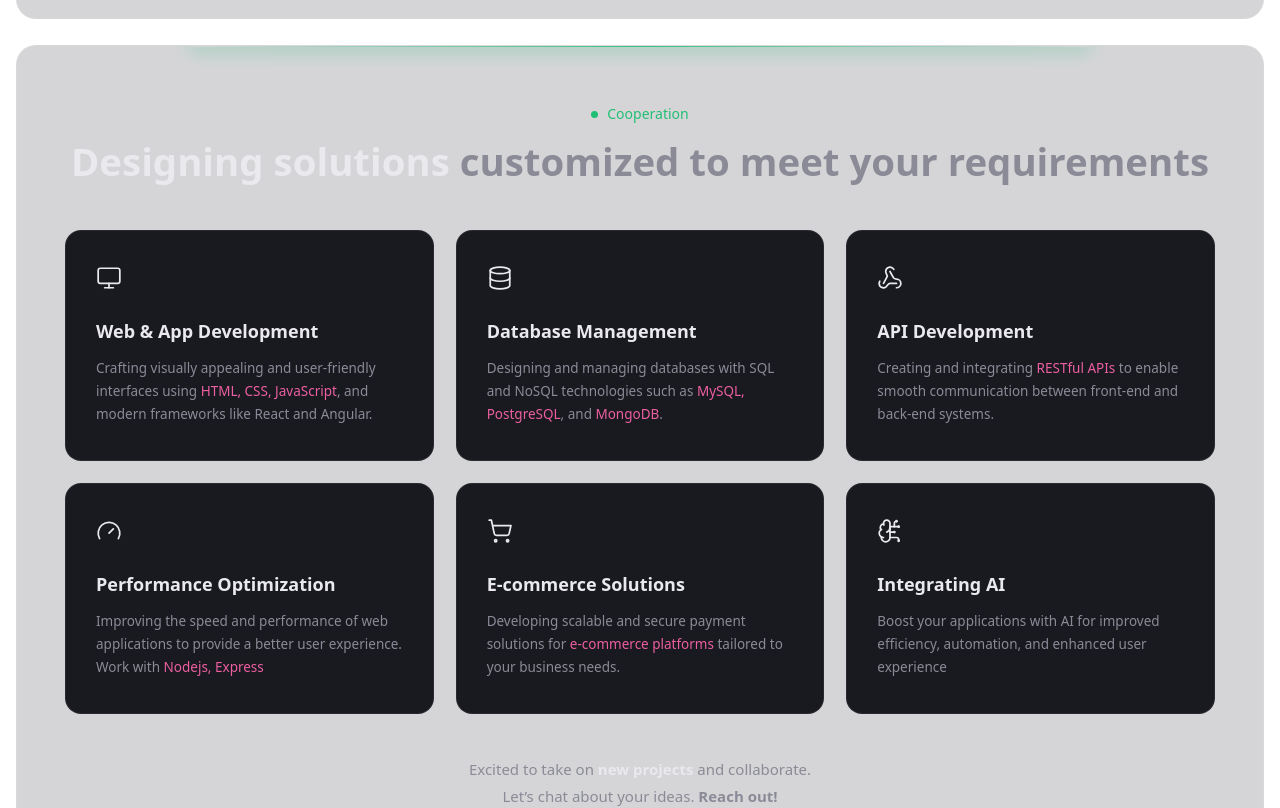
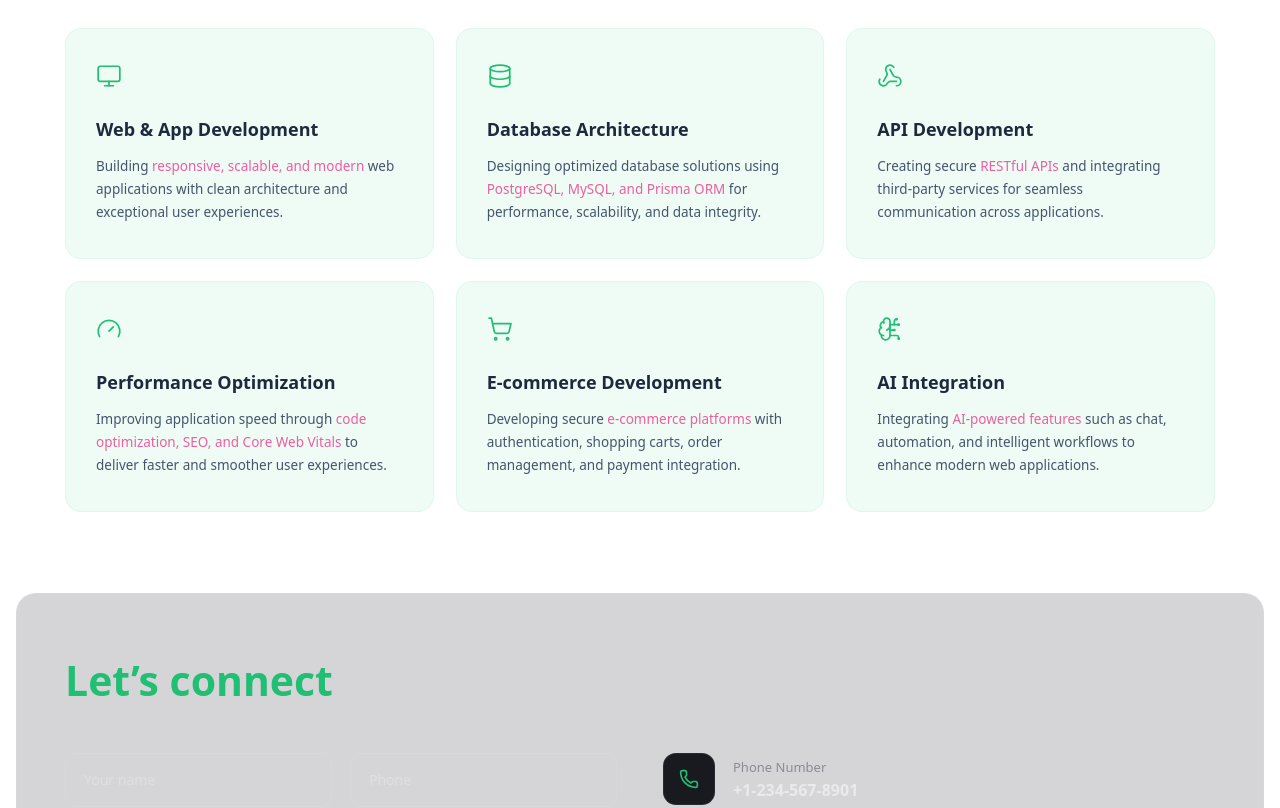
Before and after one commit to coderamit01/portfolio, a Next.js app: page / in a window 1280 px wide. Shown: the part 852-1660 px from the top of the page. Built offline with nearby package versions, Linux system fonts and the light colour scheme; a web font is replaced by a local one.

Commit message:
update service section design

```diff
--- a/src/app/page.tsx
+++ b/src/app/page.tsx
@@ -2,7 +2,6 @@ import { Navbar } from "@/src/components/Navbar";
 import { Footer } from "@/src/components/Footer";
 import { ScrollToTop } from "@/src/components/ScrollToTop";
 import { Hero } from "@/src/components/home/Hero";
-import { Stats } from "@/src/components/home/Stats";
 import { Cooperation } from "@/src/components/home/Cooperation";
 import { GitJournal } from "@/src/components/home/GitJournal";
 import { Services } from "@/src/components/home/Services";
@@ -23,18 +22,13 @@ export default function Home() {
         <div className="min-h-screen fixed inset-0 screen-bg"></div>
         <div className="relative z-20 flex flex-col gap-6.5 ">
           <Hero />
-          <Stats />
-          {/* <div className="grid grid-cols-1 gap-6.5 lg:grid-cols-2">
-            <Cooperation />
-            <GitJournal />
-          </div> */}
           <Services />
           {/* <Experience /> */}
           {/* <Education /> */}
           {/* <Projects /> */}
           {/* <Skills /> */}
-         <Testimonials />
-          <Pricing />
+         {/* <Testimonials /> */}
+          {/* <Pricing /> */}
           {/* <Blog /> */}
           <Contact />
         </div>
--- a/src/components/home/Services.tsx
+++ b/src/components/home/Services.tsx
@@ -3,7 +3,6 @@
 import { motion } from "framer-motion";
 import { SERVICES } from "@/src/lib/data";
 import { Eyebrow } from "@/src/components/ui/Eyebrow";
-import { GlowEdge } from "@/src/components/ui/GlowEdge";
 import { RichTextRenderer } from "@/src/components/ui/RichTextRenderer";
 import { staggerContainer, fadeUp, viewportOnce } from "@/src/lib/animations";
 
@@ -11,17 +10,14 @@ export function Services() {
   return (
     <section
       id="services"
-      className="relative scroll-mt-[94px] overflow-hidden rounded-[20px] border border-border bg-card p-[54px_48px]"
+      className="relative scroll-mt-23.5 overflow-hidden rounded-[20px] border border-border p-[54px_48px]"
     >
-      <GlowEdge />
-      <div className="mb-[46px] text-center">
-        <Eyebrow className="mb-[14px]">Cooperation</Eyebrow>
-        <h2 className="text-[clamp(26px,3vw,40px)] font-extrabold leading-[1.2]">
-          Designing <span className="text-text">solutions</span>{" "}
-          <span className="text-muted">
-            customized to meet your requirements
-          </span>
+      <div className="mb-11.5 text-center">
+        <Eyebrow className="text-lg mb-3.5">Services</Eyebrow>
+        <h2 className="text-slate-900 text-[clamp(26px,3vw,40px)] font-extrabold leading-[1.2]">Solutions That
+          <span className="text-accent"> Work</span>{" "} for You
         </h2>
+        <p className="text-slate-800">Custom-tailored solutions designed to meet your specific requirements and business objectives. </p>
       </div>
 
       <motion.div
@@ -29,36 +25,25 @@ export function Services() {
         initial="hidden"
         whileInView="visible"
         viewport={viewportOnce}
-        className="grid grid-cols-1 gap-[22px] sm:grid-cols-2 lg:grid-cols-3"
+        className="grid grid-cols-1 gap-5.5 sm:grid-cols-2 lg:grid-cols-3"
       >
         {SERVICES.map(({ icon: Icon, title, description }) => (
           <motion.div
             key={title}
             variants={fadeUp}
             whileHover={{ y: -6 }}
-            className="rounded-2xl border border-border bg-inner p-[34px_30px] transition-colors duration-300 hover:border-[rgba(141,209,79,0.4)]"
+            className="rounded-2xl border border-[#21bf7312] p-[34px_30px] bg-[#21bf7312] transition-colors duration-300 hover:border-[#21bf73]"
           >
-            <div className="mb-[26px] text-text">
-              <Icon size={26} strokeWidth={1.6} />
+            <div className="mb-6.5 text-text">
+              <Icon className="text-accent" size={26} strokeWidth={1.6} />
             </div>
-            <h3 className="mb-3 text-lg font-bold">{title}</h3>
-            <p className="text-[13.5px] leading-[1.7] text-muted">
+            <h3 className="mb-3 text-slate-800 text-lg font-bold">{title}</h3>
+            <p className="text-[13.5px] leading-[1.7] text-slate-600">
               <RichTextRenderer value={description} />
             </p>
           </motion.div>
         ))}
       </motion.div>
-
-      <p className="mt-[42px] text-center text-[15px] leading-[1.8] text-muted">
-        Excited to take on{" "}
-        <span className="font-bold text-text">new projects</span> and
-        collaborate.
-        <br />
-        Let&rsquo;s chat about your ideas.{" "}
-        <a href="#contact" className="font-semibold text-accent">
-          Reach out!
-        </a>
-      </p>
     </section>
   );
 }
--- a/src/lib/data.ts
+++ b/src/lib/data.ts
@@ -89,53 +89,54 @@ export const SERVICES: Service[] = [
     icon: Monitor,
     title: "Web & App Development",
     description: [
-      { text: "Crafting visually appealing and user-friendly interfaces using " },
-      { text: "HTML, CSS, JavaScript", em: true },
-      { text: ", and modern frameworks like React and Angular." },
+      { text: "Building " },
+      { text: "responsive, scalable, and modern", em: true },
+      { text: " web applications with clean architecture and exceptional user experiences." },
     ],
   },
   {
     icon: Database,
-    title: "Database Management",
+    title: "Database Architecture",
     description: [
-      { text: "Designing and managing databases with SQL and NoSQL technologies such as " },
-      { text: "MySQL, PostgreSQL", em: true },
-      { text: ", and " },
-      { text: "MongoDB", em: true },
-      { text: "." },
+      { text: "Designing optimized database solutions using " },
+      { text: "PostgreSQL, MySQL, and Prisma ORM", em: true },
+      { text: " for performance, scalability, and data integrity." },
     ],
   },
   {
     icon: Webhook,
     title: "API Development",
     description: [
-      { text: "Creating and integrating " },
+      { text: "Creating secure " },
       { text: "RESTful APIs", em: true },
-      { text: " to enable smooth communication between front-end and back-end systems." },
+      { text: " and integrating third-party services for seamless communication across applications." },
     ],
   },
   {
     icon: Gauge,
     title: "Performance Optimization",
     description: [
-      { text: "Improving the speed and performance of web applications to provide a better user experience. Work with " },
-      { text: "Nodejs, Express", em: true },
+      { text: "Improving application speed through " },
+      { text: "code optimization, SEO, and Core Web Vitals", em: true },
+      { text: " to deliver faster and smoother user experiences." },
     ],
   },
   {
     icon: ShoppingCart,
-    title: "E-commerce Solutions",
+    title: "E-commerce Development",
     description: [
-      { text: "Developing scalable and secure payment solutions for " },
+      { text: "Developing secure " },
       { text: "e-commerce platforms", em: true },
-      { text: " tailored to your business needs." },
+      { text: " with authentication, shopping carts, order management, and payment integration." },
     ],
   },
   {
     icon: BrainCircuit,
-    title: "Integrating AI",
+    title: "AI Integration",
     description: [
-      { text: "Boost your applications with AI for improved efficiency, automation, and enhanced user experience" },
+      { text: "Integrating " },
+      { text: "AI-powered features", em: true },
+      { text: " such as chat, automation, and intelligent workflows to enhance modern web applications." },
     ],
   },
 ];
```
